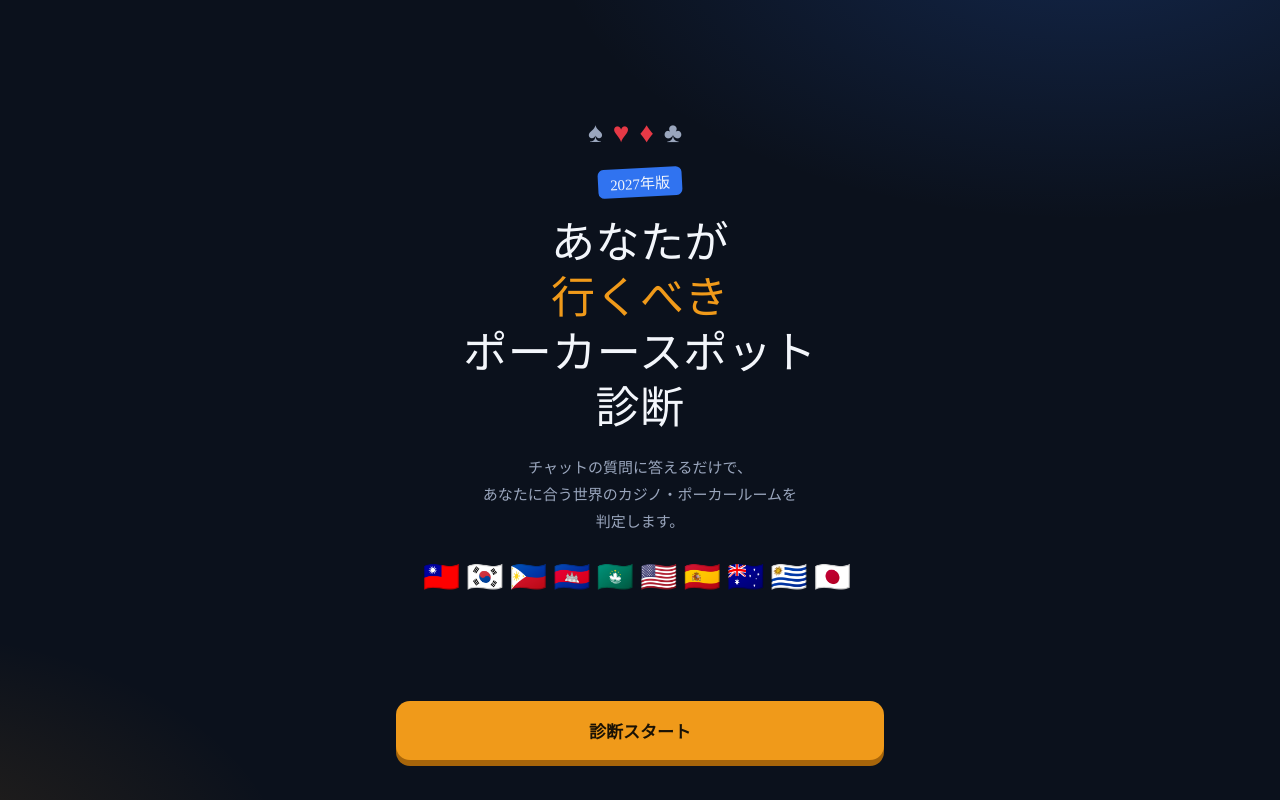
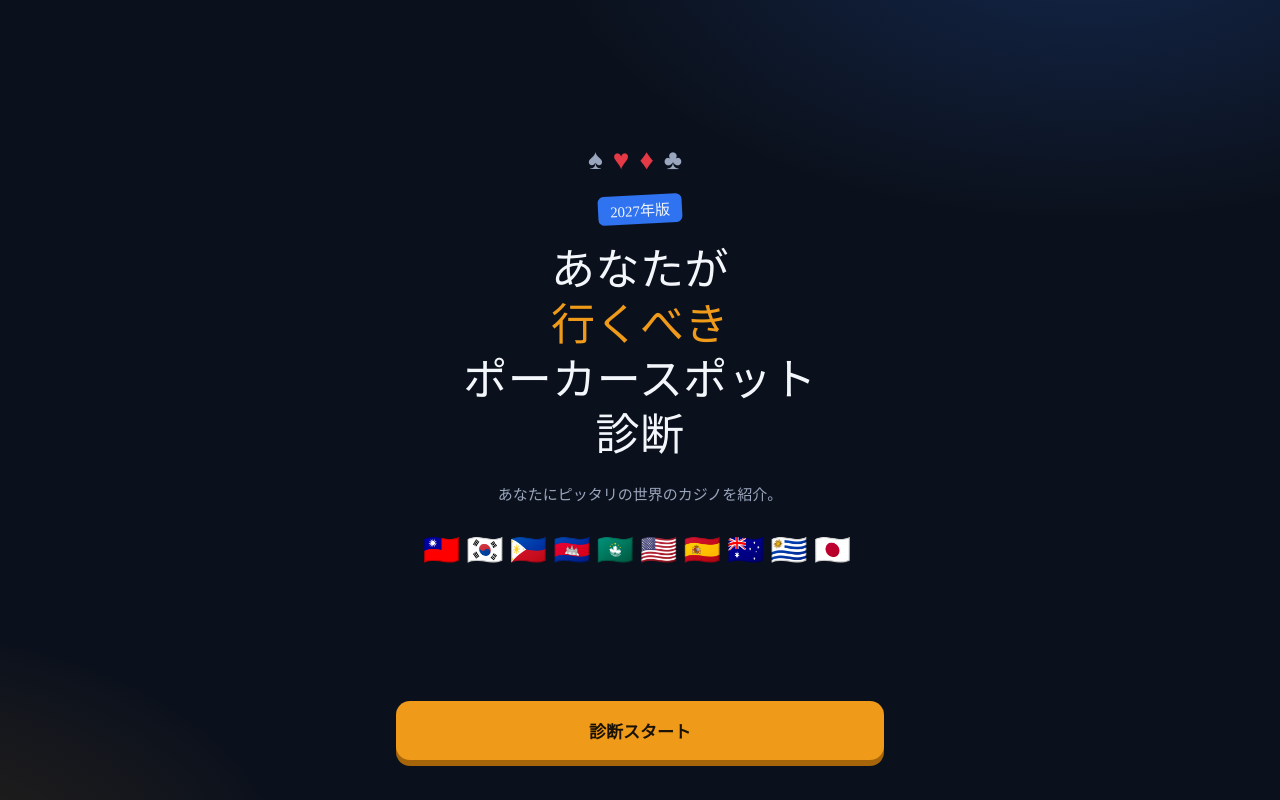
Before and after one commit to CLOViZ-inc/pokerqz-shindan-demo, a plain HTML site: page index.html in a window 1280 px wide. Drawn offline with Linux system fonts and the light colour scheme; a web font is replaced by a local one.

Commit message:
トップの説明文を変更

```diff
--- a/index.html
+++ b/index.html
@@ -195,7 +195,7 @@ footer{margin-top:26px;font-size:11px;color:var(--muted);line-height:1.8;text-al
       <div class="suits">♠<b>♥</b><b>♦</b>♣</div>
       <div><span class="year">2027年版</span></div>
       <h1>あなたが<br><em>行くべき</em><br>ポーカースポット<br>診断</h1>
-      <p class="lead">チャットの質問に答えるだけで、<br>あなたに合う世界のカジノ・ポーカールームを<br>判定します。</p>
+      <p class="lead">あなたにピッタリの世界のカジノを紹介。</p>
       <div class="flags">🇹🇼🇰🇷🇵🇭🇰🇭🇲🇴🇺🇸🇪🇸🇦🇺🇺🇾🇯🇵</div>
     </div>
     <button class="btn main" id="startBtn">診断スタート</button>
```
